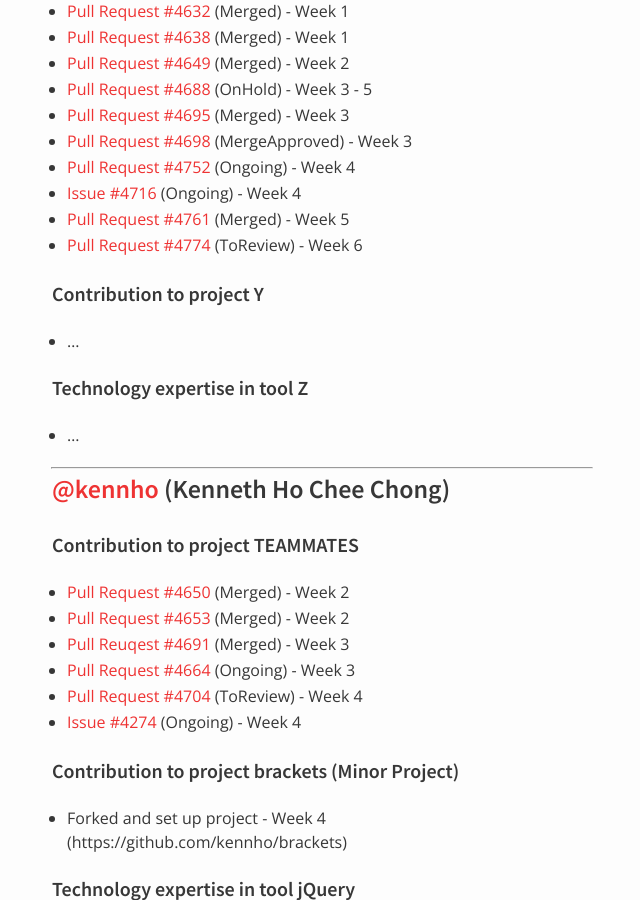
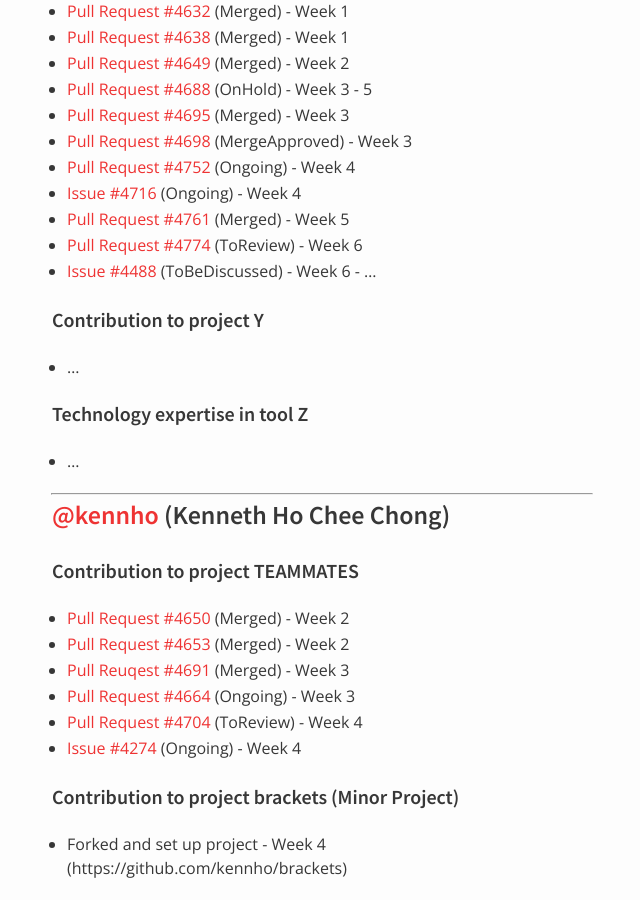
Before and after one commit to nus-oss/cs3281-AY1516S2-website, a Jekyll site: the page built from teams/teammates.md, in a window 1280 px wide and 900 px high, scrolled down 1082 px. Shown: the whole window, without its empty margins (318-958 px from the left). Built offline with Jekyll 4.4.1, drawn with Linux system fonts in a browser that asks for light colours.

Commit message:
added future planning

```diff
--- a/teams/teammates.md
+++ b/teams/teammates.md
@@ -46,6 +46,7 @@ permalink: /teams/teammates/
  * [Issue #4716](https://github.com/TEAMMATES/repo/issues/4716) (Ongoing) - Week 4
  * [Pull Request #4761](https://github.com/TEAMMATES/teammates/pull/4761) (Merged) - Week 5
  * [Pull Request #4774](https://github.com/TEAMMATES/teammates/pull/4774) (ToReview) - Week 6
+ * [Issue #4488](https://github.com/TEAMMATES/repo/issues/4488) (ToBeDiscussed) - Week 6 - ...
 
 #### Contribution to project Y
  * ...
```
